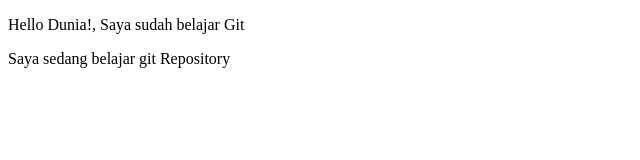
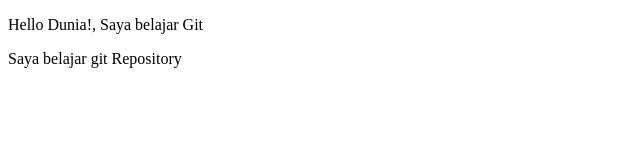
Before and after one commit to 1203210096Rahman/tugasgit, a plain HTML site: page 1203210096_Yudhistira Ar Rahmanu S/index.html in a window 1280 px wide. Shown: the full height of the page, 0-640 px from the left. Drawn offline with Linux system fonts and the light colour scheme.

Commit message:
index.html

```diff
--- a/1203210096_Yudhistira Ar Rahmanu S/index.html
+++ b/1203210096_Yudhistira Ar Rahmanu S/index.html
@@ -7,8 +7,8 @@
 </head>
 
 <body>
-    <p>Hello Dunia!, Saya sudah belajar Git</p>
-    <p>Saya sedang belajar git Repository</p>
+    <p>Hello Dunia!, Saya belajar Git</p>
+    <p>Saya belajar git Repository</p>
 </body>
 
 </html>
```
